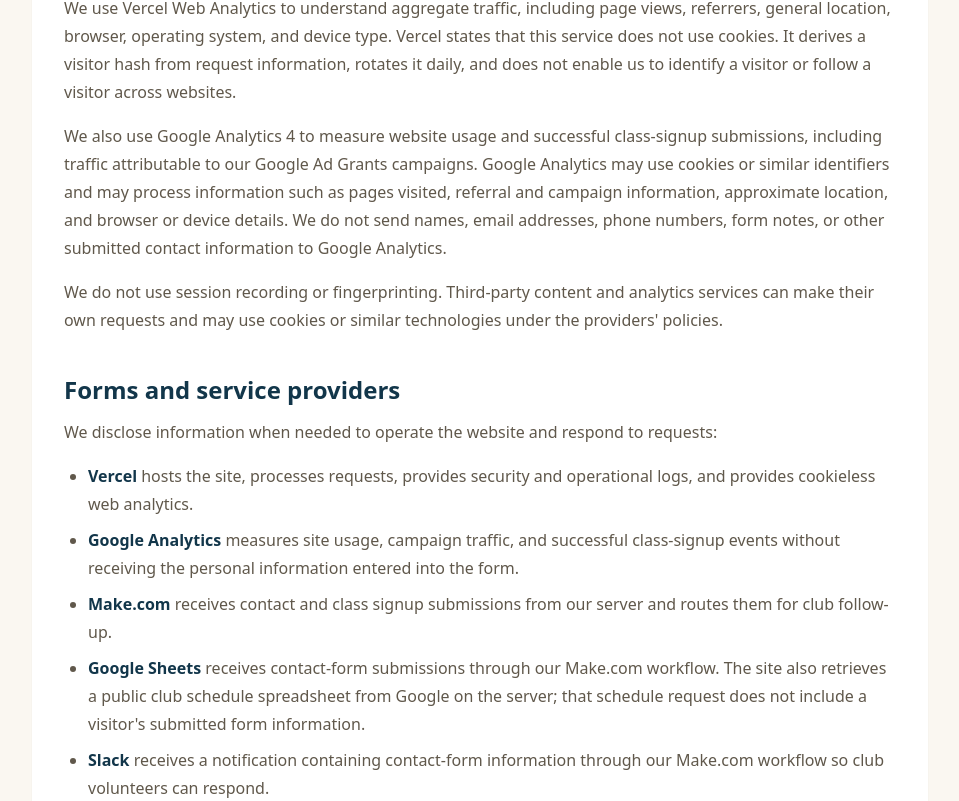
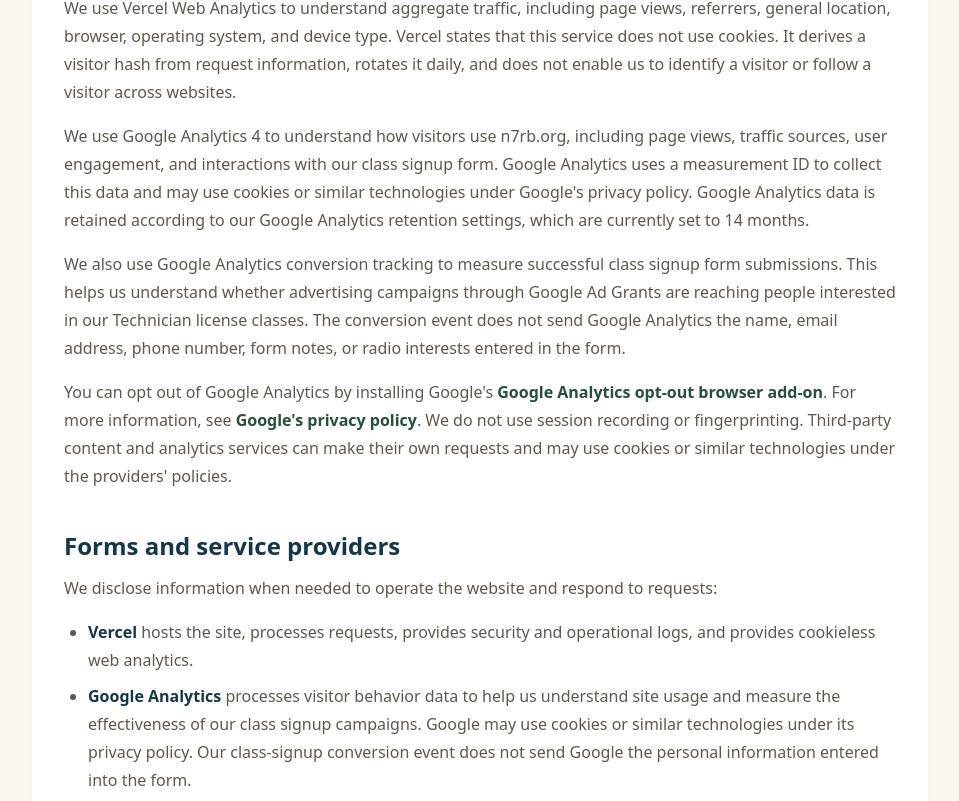
Before and after one commit to membership-ccarc/n7rb, a Next.js app: page /privacy in a window 1280 px wide. Shown: the part 1199-2000 px from the top of the page, without its empty margins (160-1119 px from the left). Built offline with nearby package versions, Linux system fonts and the light colour scheme; no server answers.

Commit message:
Updated privacy pages with GA4 updates

```diff
--- a/app/privacy/page.tsx
+++ b/app/privacy/page.tsx
@@ -60,10 +60,21 @@
               We use Vercel Web Analytics to understand aggregate traffic, including page views, referrers, general location, browser, operating system, and device type. Vercel states that this service does not use cookies. It derives a visitor hash from request information, rotates it daily, and does not enable us to identify a visitor or follow a visitor across websites.
             </p>
             <p>
-              We also use Google Analytics 4 to measure website usage and successful class-signup submissions, including traffic attributable to our Google Ad Grants campaigns. Google Analytics may use cookies or similar identifiers and may process information such as pages visited, referral and campaign information, approximate location, and browser or device details. We do not send names, email addresses, phone numbers, form notes, or other submitted contact information to Google Analytics.
+              We use Google Analytics 4 to understand how visitors use n7rb.org, including page views, traffic sources, user engagement, and interactions with our class signup form. Google Analytics uses a measurement ID to collect this data and may use cookies or similar technologies under Google&apos;s privacy policy. Google Analytics data is retained according to our Google Analytics retention settings, which are currently set to 14 months.
             </p>
             <p>
-              We do not use session recording or fingerprinting. Third-party content and analytics services can make their own requests and may use cookies or similar technologies under the providers&apos; policies.
+              We also use Google Analytics conversion tracking to measure successful class signup form submissions. This helps us understand whether advertising campaigns through Google Ad Grants are reaching people interested in our Technician license classes. The conversion event does not send Google Analytics the name, email address, phone number, form notes, or radio interests entered in the form.
+            </p>
+            <p>
+              You can opt out of Google Analytics by installing Google&apos;s{" "}
+              <a className="font-bold text-pine-700 underline-offset-4 hover:underline focus-visible:outline focus-visible:outline-2 focus-visible:outline-offset-4" href="https://tools.google.com/dlpage/gaoptout?hl=en" target="_blank" rel="noopener noreferrer">
+                Google Analytics opt-out browser add-on
+              </a>
+              . For more information, see{" "}
+              <a className="font-bold text-pine-700 underline-offset-4 hover:underline focus-visible:outline focus-visible:outline-2 focus-visible:outline-offset-4" href="https://policies.google.com/privacy" target="_blank" rel="noopener noreferrer">
+                Google&apos;s privacy policy
+              </a>
+              . We do not use session recording or fingerprinting. Third-party content and analytics services can make their own requests and may use cookies or similar technologies under the providers&apos; policies.
             </p>
           </PolicySection>
 
@@ -71,7 +82,7 @@
             <p>We disclose information when needed to operate the website and respond to requests:</p>
             <ul className="list-disc space-y-2 pl-6">
               <li><strong className="text-mountain-900">Vercel</strong> hosts the site, processes requests, provides security and operational logs, and provides cookieless web analytics.</li>
-              <li><strong className="text-mountain-900">Google Analytics</strong> measures site usage, campaign traffic, and successful class-signup events without receiving the personal information entered into the form.</li>
+              <li><strong className="text-mountain-900">Google Analytics</strong> processes visitor behavior data to help us understand site usage and measure the effectiveness of our class signup campaigns. Google may use cookies or similar technologies under its privacy policy. Our class-signup conversion event does not send Google the personal information entered into the form.</li>
               <li><strong className="text-mountain-900">Make.com</strong> receives contact and class signup submissions from our server and routes them for club follow-up.</li>
               <li><strong className="text-mountain-900">Google Sheets</strong> receives contact-form submissions through our Make.com workflow. The site also retrieves a public club schedule spreadsheet from Google on the server; that schedule request does not include a visitor&apos;s submitted form information.</li>
               <li><strong className="text-mountain-900">Slack</strong> receives a notification containing contact-form information through our Make.com workflow so club volunteers can respond.</li>
```
